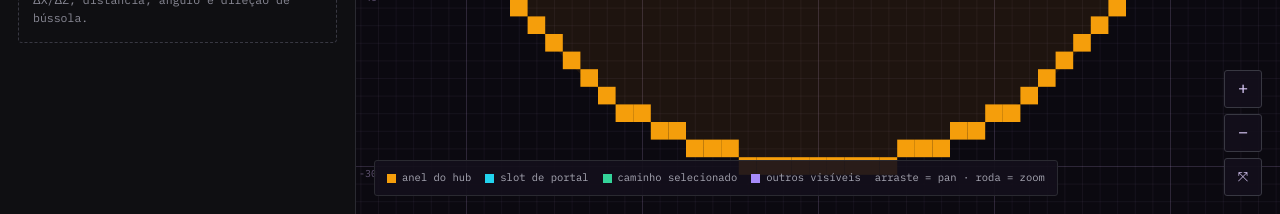
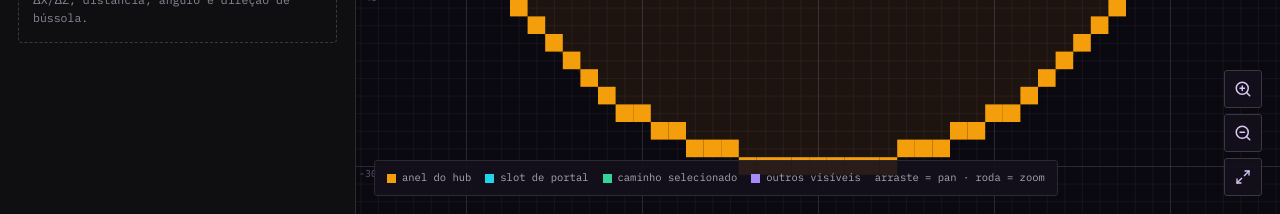
Before and after one commit to diegoasmello/nether-route-planner, a Next.js app: page / in a window 1280 px wide. Shown: the part 586-800 px from the top of the page. Built offline with nearby package versions, Linux system fonts and the light colour scheme.

Commit message:
feat(ui): replace text/emoji glyphs with lucide-react icons

```diff
--- a/package.json
+++ b/package.json
@@ -11,6 +11,7 @@
     "test:watch": "vitest"
   },
   "dependencies": {
+    "lucide-react": "^1.47.0",
     "next": "16.3.5",
     "react": "19.2.8",
     "react-dom": "19.2.8"
--- a/src/components/route-planner/route-controls.tsx
+++ b/src/components/route-planner/route-controls.tsx
@@ -1,3 +1,5 @@
+import { Maximize2, ZoomIn, ZoomOut } from "lucide-react";
+
 interface RouteControlsProps {
   onZoomIn: () => void;
   onZoomOut: () => void;
@@ -7,12 +9,10 @@ interface RouteControlsProps {
 function ControlButton({
   onClick,
   label,
-  fontSizeClassName,
   children,
 }: {
   onClick: () => void;
   label: string;
-  fontSizeClassName: string;
   children: React.ReactNode;
 }) {
   return (
@@ -21,7 +21,7 @@ function ControlButton({
       onClick={onClick}
       aria-label={label}
       title={label}
-      className={`flex h-[38px] w-[38px] items-center justify-center rounded-[3px] border border-border bg-canvas-overlay font-mono-ui text-accent-strong transition-colors hover:border-accent hover:text-white focus:outline-none focus-visible:ring-2 focus-visible:ring-accent ${fontSizeClassName}`}
+      className="flex h-[38px] w-[38px] items-center justify-center rounded-[3px] border border-border bg-canvas-overlay text-accent-strong transition-colors hover:border-accent hover:text-white focus:outline-none focus-visible:ring-2 focus-visible:ring-accent"
     >
       {children}
     </button>
@@ -31,14 +31,14 @@ function ControlButton({
 export function RouteControls({ onZoomIn, onZoomOut, onCenter }: RouteControlsProps) {
   return (
     <div className="absolute bottom-[18px] right-[18px] flex flex-col gap-1.5">
-      <ControlButton onClick={onZoomIn} label="Zoom +" fontSizeClassName="text-[17px]">
-        +
+      <ControlButton onClick={onZoomIn} label="Zoom +">
+        <ZoomIn size={18} />
       </ControlButton>
-      <ControlButton onClick={onZoomOut} label="Zoom −" fontSizeClassName="text-[17px]">
-        −
+      <ControlButton onClick={onZoomOut} label="Zoom −">
+        <ZoomOut size={18} />
       </ControlButton>
-      <ControlButton onClick={onCenter} label="Centralizar todos os caminhos visíveis" fontSizeClassName="text-[13px]">
-        ⤧
+      <ControlButton onClick={onCenter} label="Centralizar todos os caminhos visíveis">
+        <Maximize2 size={16} />
       </ControlButton>
     </div>
   );
--- a/src/components/route-planner/saved-paths-list.tsx
+++ b/src/components/route-planner/saved-paths-list.tsx
@@ -1,5 +1,6 @@
 "use client";
 
+import { Eye, EyeOff, Pencil, Trash2 } from "lucide-react";
 import { useEffect, useState } from "react";
 import type { Point, RouteStyle } from "@/lib/minecraft/route";
 import type { SavedPath } from "@/lib/storage/route-planner-storage";
@@ -168,7 +169,7 @@ function RowIconButton({
       onClick={onClick}
       title={title}
       aria-label={title}
-      className={`flex h-[26px] w-[26px] items-center justify-center rounded-[3px] border border-transparent text-[13px] transition-colors ${colorClassName} ${hoverClassName}`}
+      className={`flex h-[26px] w-[26px] items-center justify-center rounded-[3px] border border-transparent transition-colors ${colorClassName} ${hoverClassName}`}
     >
       {children}
     </button>
@@ -295,7 +296,7 @@ export function SavedPathsList({
                       colorClassName={path.visible ? "text-accent-soft" : "text-muted"}
                       hoverClassName="hover:border-border-strong hover:bg-row-hover"
                     >
-                      {path.visible ? "◉" : "○"}
+                      {path.visible ? <Eye size={14} /> : <EyeOff size={14} />}
                     </RowIconButton>
                     <RowIconButton
                       onClick={(e) => {
@@ -306,7 +307,7 @@ export function SavedPathsList({
                       colorClassName={editingId !== null ? "cursor-not-allowed text-muted/50" : "text-secondary"}
                       hoverClassName={editingId === null ? "hover:border-border-strong hover:bg-row-hover hover:text-heading" : ""}
                     >
-                      ✎
+                      <Pencil size={14} />
                     </RowIconButton>
                     <RowIconButton
                       onClick={(e) => {
@@ -319,7 +320,7 @@ export function SavedPathsList({
                         editingId === null ? "hover:border-danger-border hover:bg-danger-hover-bg hover:text-danger-hover-text" : ""
                       }
                     >
-                      ✕
+                      <Trash2 size={14} />
                     </RowIconButton>
                   </div>
                 </div>
```
Also changed, not shown: 1 other file (tests, documents, lock files or other folders).
